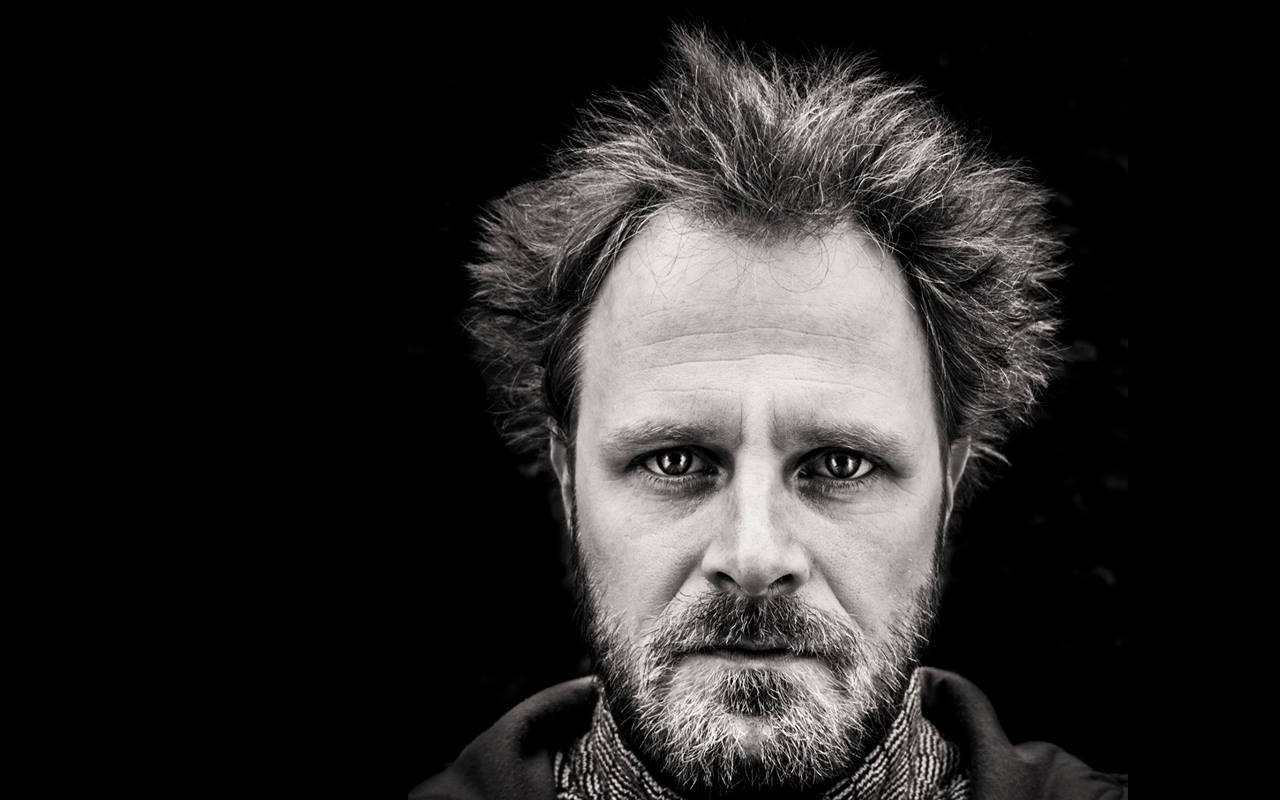
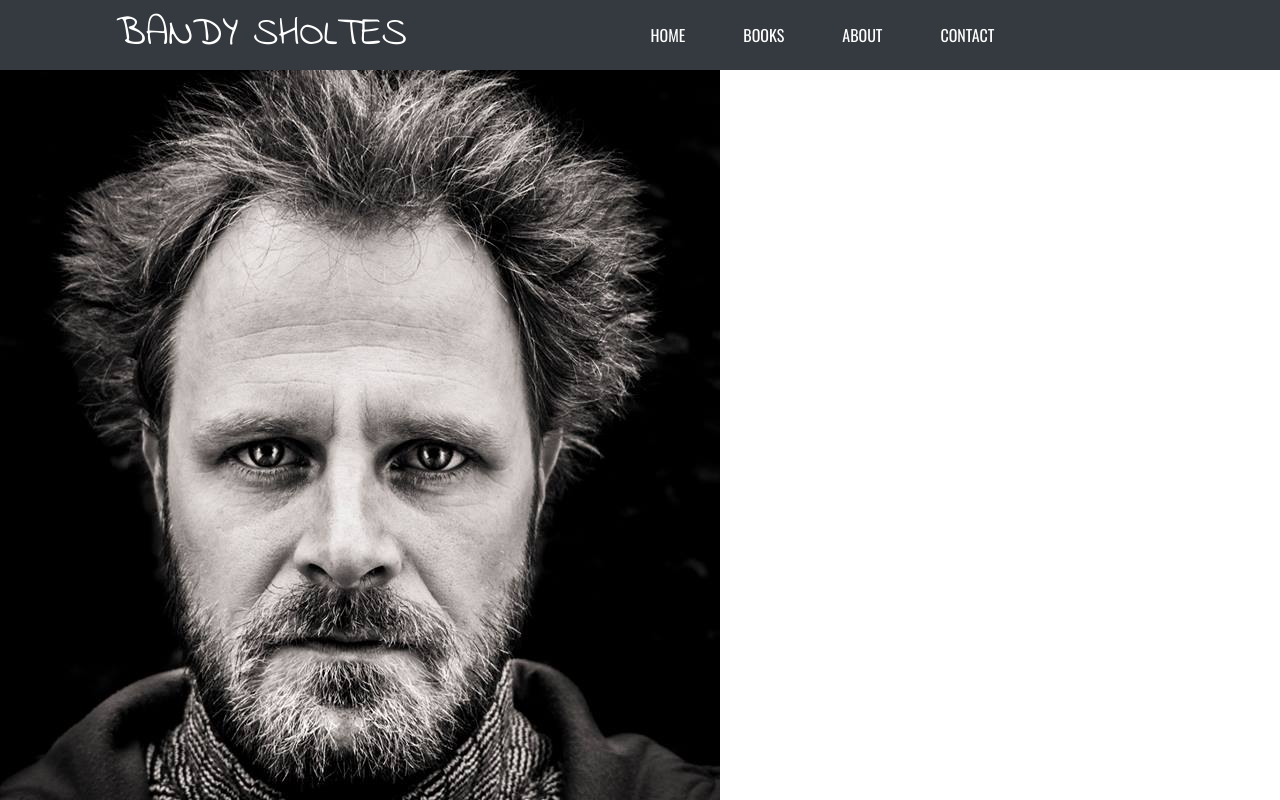
Before and after one commit to rjkidder/bandy-sholtes, a plain HTML site: page bandy.html in a window 1280 px wide. Shown: the top 800 px of the page. Drawn offline with nearby package versions, Linux system fonts and the light colour scheme.

Commit message:
Site Updates

```diff
--- a/app.css
+++ b/app.css
@@ -70,4 +70,3 @@ body {
         font-size: 3rem;
     }
     }
-}
--- a/bandy.html
+++ b/bandy.html
@@ -1,16 +1,50 @@
-<style type="text/css">
-  .image {
-    margin-left: 400px;
-  }
 
-  body {
-    background-color: black;
-  }
+<!doctype html>
+<html lang="en">
 
-  p {
-    color: whitesmoke;
-  }
-</style>
+<head>
+    <!-- Required meta tags -->
+    <meta charset="utf-8">
+    <meta name="viewport" content="width=device-width, initial-scale=1, shrink-to-fit=no">
+
+    <!-- Google Font -->
+    <link href="https://fonts.googleapis.com/css?family=Indie+Flower" rel="stylesheet">
+    <link href="https://fonts.googleapis.com/css?family=Nunito:200,300,400,700" rel="stylesheet">
+    <link href="https://fonts.googleapis.com/css?family=Oswald" rel="stylesheet">
+
+
+    <!-- Bootstrap CSS -->
+    <link rel="stylesheet" href="https://stackpath.bootstrapcdn.com/bootstrap/4.1.3/css/bootstrap.min.css"
+        integrity="sha384-MCw98/SFnGE8fJT3GXwEOngsV7Zt27NXFoaoApmYm81iuXoPkFOJwJ8ERdknLPMO" crossorigin="anonymous">
+
+    <!-- Custom CSS-->
+    <link rel="stylesheet" href="app.css">
+    <title>Bandy Sholtes</title>
+</head>
+
+<body>
+    <nav id="mainNavbar" class="navbar navbar-dark bg-dark navbar-expand-md py-0 fixed-top">
+        <a href="index.html" class="navbar-brand">BANDY SHOLTES</a>
+        <button class="navbar-toggler" data-toggle="collapse" data-target="#navLinks" aria-label="Toggle navigation">
+            <span class="navbar-toggler-icon"></span>
+        </button>
+        <div class="collapse navbar-collapse justify-content-center" id="navLinks">
+            <ul class="navbar-nav">
+                <li class="nav-item">
+                    <a href="" class="nav-link">HOME</a>
+                </li>
+                <li class="nav-item">
+                    <a href="books.html" class="nav-link">BOOKS</a>
+                </li>
+                <li class="nav-item">
+                    <a href="bandy.html" class="nav-link">ABOUT</a>
+                </li>
+                <li class="nav-item">
+                    <a href="contact.html" class="nav-link">CONTACT</a>
+                </li>
+            </ul>
+        </div>
+    </nav>
 <img class="image" src="img/author.jpg" alt="author image">
 
 <p>Real name in passport – Andriy Sholtes. Bandy Sholtes is a pseudonym.
@@ -43,3 +77,5 @@
 
   Currently I finished working on a new humorous novel “I`m not at home”, about travel and adventures in Hungary,
   Germany and Prague that will be published in april 2019. </p>
+
+  </body>
```
Also changed, not shown: books.html (added, +51 -0 lines), index.html (+2 -2 lines).
